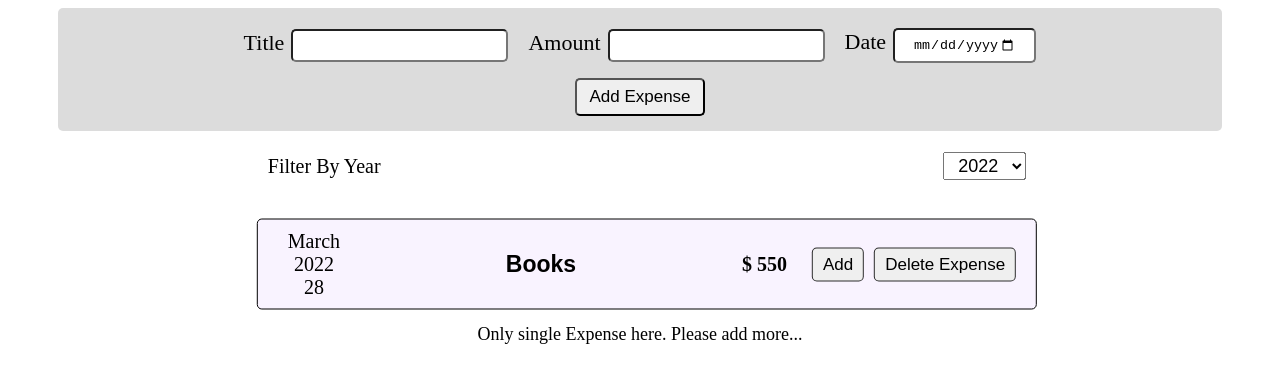
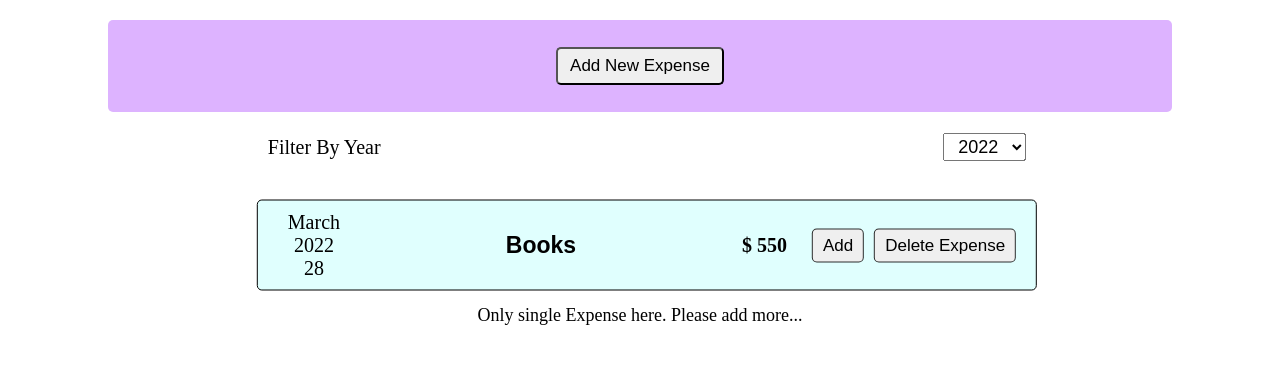
Before and after one commit to dneog/React-Expense-Tracker-Main, a React (Create React App) app: page / in a window 1280 px wide. Shown: the top 382 px of the page. Built offline with nearby package versions, Linux system fonts and the light colour scheme.

Commit message:
Conditional Rendering

```diff
--- a/src/Components/NewExpense/ExpenseForm.css
+++ b/src/Components/NewExpense/ExpenseForm.css
@@ -30,3 +30,10 @@ input{
     font-size: 17px;
     cursor: pointer;
 }
+.buttons{
+    padding: 7px 12px;
+    margin: 5px;
+    border-radius: 5px;
+    font-size: 17px;
+    cursor: pointer;
+}
--- a/src/Components/NewExpense/ExpenseForm.js
+++ b/src/Components/NewExpense/ExpenseForm.js
@@ -55,6 +55,7 @@ const ExpenseForm =(props)=>{
     </div>
     <div className='submit'>
     <button id='submit' className='button' type='submit' >Add Expense</button>
+    <button type='button' className='buttons' onClick={props.onCancel}>Cancel</button>
     </div>
     </div>
 
--- a/src/Components/NewExpense/NewExpense.css
+++ b/src/Components/NewExpense/NewExpense.css
@@ -1,11 +1,18 @@
 .new-expense{
 
    display: flex;
-   background: #dcdcdc;
-  margin: 0px 50px 0px 50px;
+   background: #ddb3ff;
+  margin: 20px 100px 0px 100px;
    justify-content: center;
    align-items: center;
    border-radius: 5px;
-    padding: 10px;
+    padding: 22px;
 
 }
+.buttons{
+    padding: 7px 12px;
+    margin: 5px;
+    border-radius: 5px;
+    font-size: 17px;
+    cursor: pointer;
+}
--- a/src/Components/NewExpense/NewExpense.js
+++ b/src/Components/NewExpense/NewExpense.js
@@ -1,20 +1,33 @@
-import React from 'react';
+import {useState} from 'react';
 import './NewExpense.css';
-import ExpenseForm from './ExpenseForm'
+import ExpenseForm from './ExpenseForm';
 
 
 const NewExpense =(props)=>{
+  const [isEditing, setIsEditing]= useState(false)
+
   const saveExpenseDataHandler=(enteredExpenseData)=>{
+
+
     const expenseData={
      ...enteredExpenseData,
      id: Math.random().toString()
     }
     props.onAddExpense(expenseData)
+    setIsEditing(false)
     console.log(expenseData)
   }
 
+  const startEditingHandler= ()=> {
+    setIsEditing(true);
+  };
+  const stopEditingHandler =()=> {
+    setIsEditing(false);
+  };
+
      return <div className='new-expense'>
-       <ExpenseForm onSaveExpenseData={saveExpenseDataHandler} />
+    { !isEditing && <button className='buttons' onClick={startEditingHandler} >Add New Expense</button>}
+      {isEditing && <ExpenseForm onSaveExpenseData={saveExpenseDataHandler} onCancel={stopEditingHandler} />}
      </div>
 }
 export default NewExpense;
--- a/src/Components/UI/Card.css
+++ b/src/Components/UI/Card.css
@@ -2,7 +2,7 @@
    border: 1px solid black;
    border-radius: 5px;
    margin: 7px;
-   background: #f9f3ff;
+   background: #e0fffe;
    width: 60%;
    display: flex;
   align-items: center;
```
